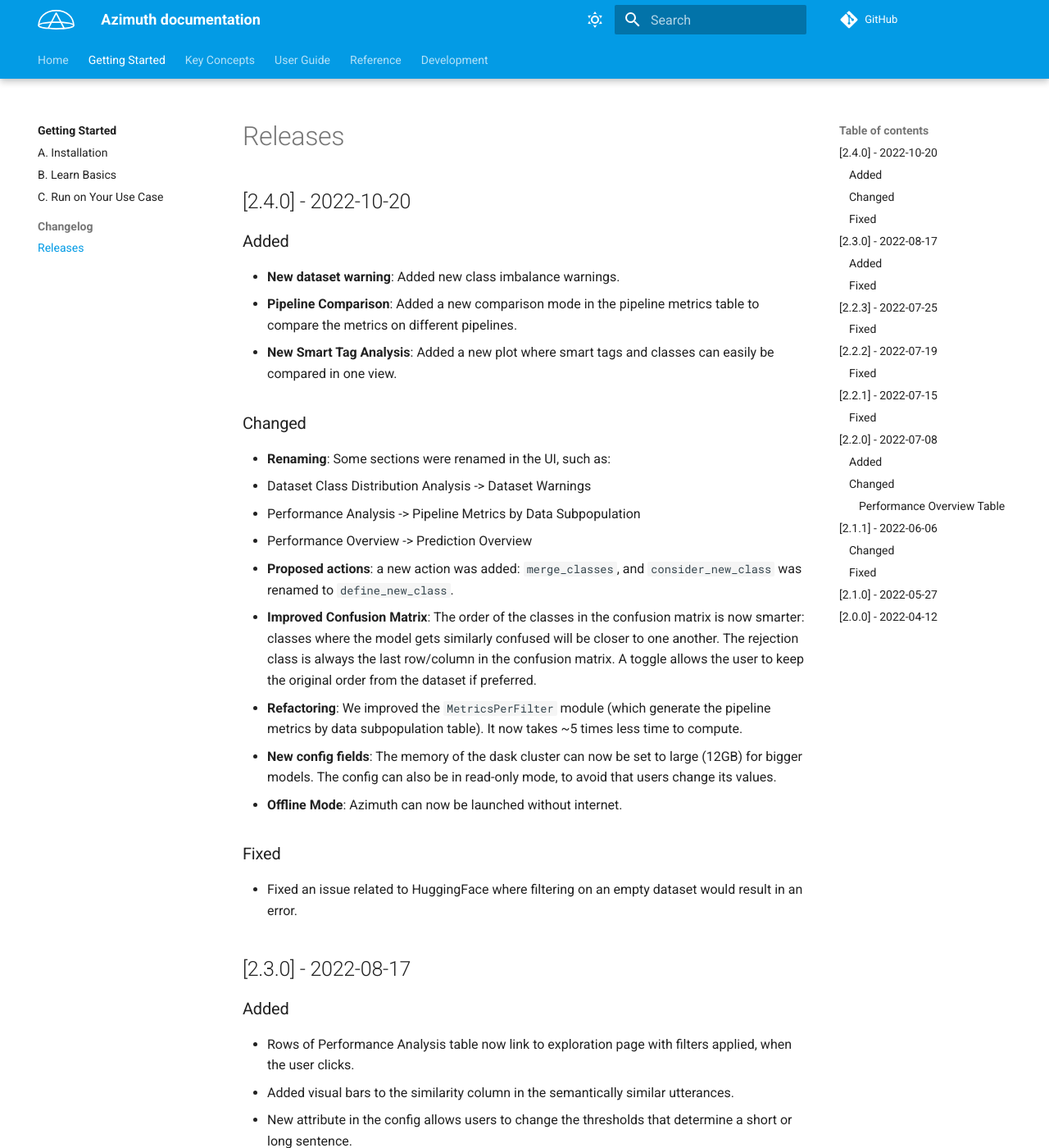
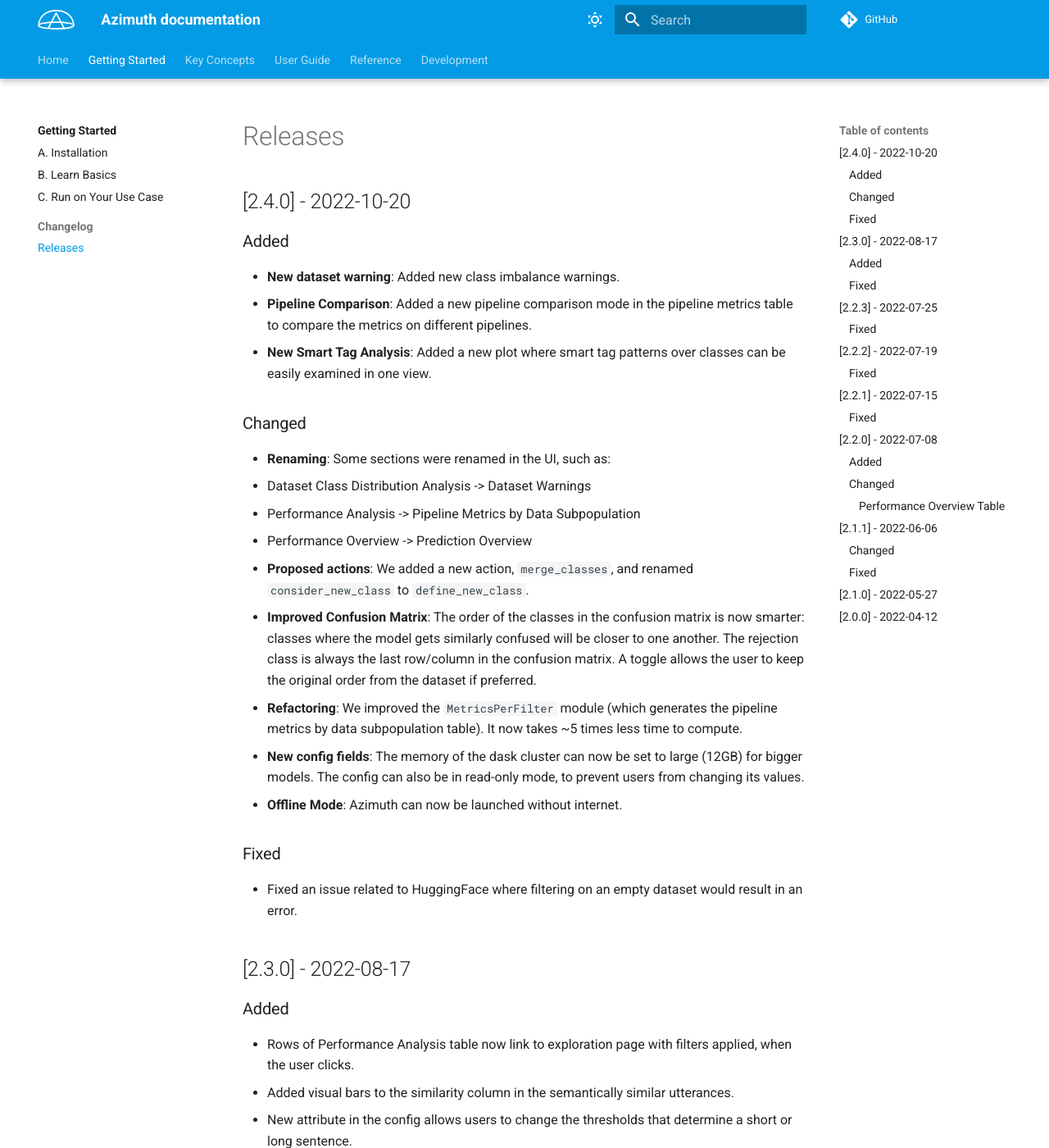
Before and after one commit to ServiceNow/azimuth, an MkDocs documentation site: the page built from docs/docs/getting-started/changelog.md, in a window 1280 px wide and 1400 px high. Shown: the whole window at 82% size. Built offline with MkDocs 1.6.1 and Material for MkDocs 9.7.7, drawn with Linux system fonts in a browser that asks for light colours; comment, search, counter and statistics services are not loaded; the version menu is left out.

Commit message:
Apply suggestions from code review
Co-authored-by: Joseph Marinier <joseph.marinier@servicenow.com>
Co-authored-by: Lindsay Brin <lindsay.brin@servicenow.com>

```diff
--- a/docs/docs/getting-started/changelog.md
+++ b/docs/docs/getting-started/changelog.md
@@ -4,18 +4,18 @@
 
 ### Added
 - **New dataset warning**: Added new class imbalance warnings.
-- **Pipeline Comparison**: Added a new comparison mode in the pipeline metrics table to compare the metrics on different pipelines.
-- **New Smart Tag Analysis**: Added a new plot where smart tags and classes can easily be compared in one view.
+- **Pipeline Comparison**: Added a new pipeline comparison mode in the pipeline metrics table to compare the metrics on different pipelines.
+- **New Smart Tag Analysis**: Added a new plot where smart tag patterns over classes can be easily examined in one view.
 
 ### Changed
 - **Renaming**: Some sections were renamed in the UI, such as:
   - Dataset Class Distribution Analysis -> Dataset Warnings
   - Performance Analysis -> Pipeline Metrics by Data Subpopulation
   - Performance Overview -> Prediction Overview
-- **Proposed actions**: a new action was added: `merge_classes`, and `consider_new_class` was renamed to `define_new_class`.
+- **Proposed actions**: We added a new action, `merge_classes`, and renamed `consider_new_class` to `define_new_class`.
 - **Improved Confusion Matrix**: The order of the classes in the confusion matrix is now smarter: classes where the model gets similarly confused will be closer to one another. The rejection class is always the last row/column in the confusion matrix. A toggle allows the user to keep the original order from the dataset if preferred.
-- **Refactoring**: We improved the `MetricsPerFilter` module (which generate the pipeline metrics by data subpopulation table). It now takes ~5 times less time to compute.
-- **New config fields**: The memory of the dask cluster can now be set to large (12GB) for bigger models. The config can also be in read-only mode, to avoid that users change its values.
+- **Refactoring**: We improved the `MetricsPerFilter` module (which generates the pipeline metrics by data subpopulation table). It now takes ~5 times less time to compute.
+- **New config fields**: The memory of the dask cluster can now be set to large (12GB) for bigger models. The config can also be in read-only mode, to prevent users from changing its values.
 - **Offline Mode**: Azimuth can now be launched without internet.
 
 ### Fixed
```
Also changed, not shown: docs/docs/user-guide/dataset-warnings.md (+2 -3 lines).
